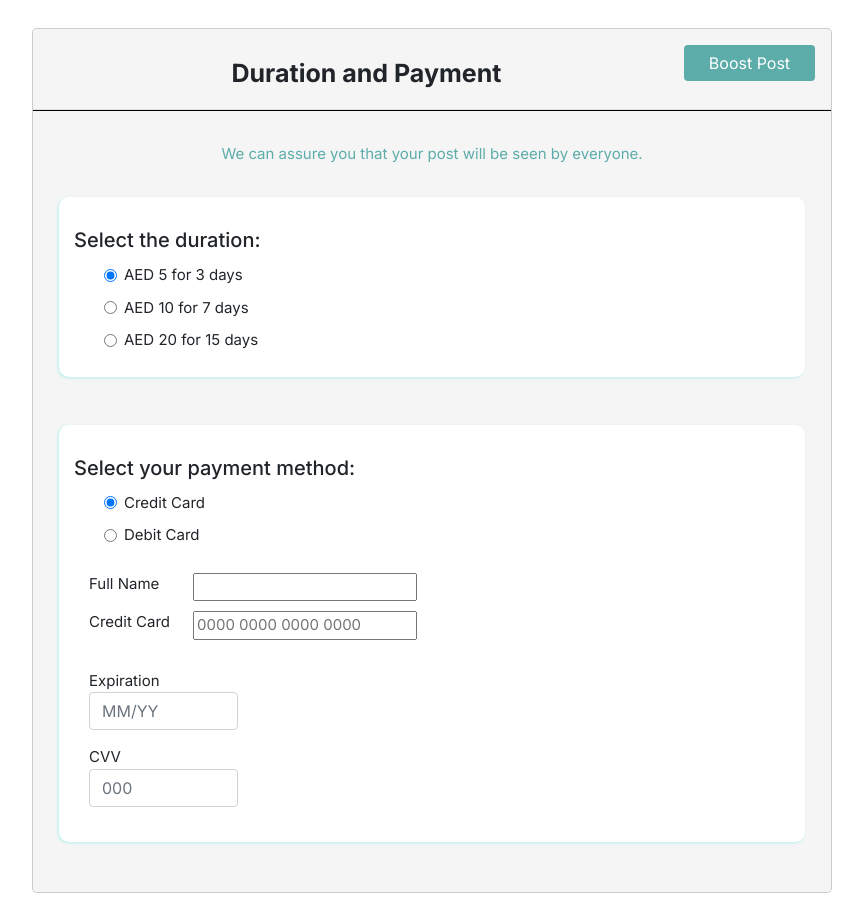
After one commit to patrishao/Swapee, a PHP site: page /boost.php in a window 1280 px wide. The commit adds this page. Shown: the whole page, without its empty margins (208-1071 px from the left). Run offline with PHP 8.4, Linux system fonts and the light colour scheme.

Commit message:
boost post done

```diff
--- /dev/null
+++ b/boost.php
@@ -0,0 +1,141 @@
+<!DOCTYPE html>
+<html lang="en">
+
+<head>
+    <meta charset="UTF-8">
+    <meta http-equiv="X-UA-Compatible" content="IE=edge">
+    <meta name="viewport" content="width=device-width, initial-scale=1.0">
+    <link rel="stylesheet" href="https://cdn.jsdelivr.net/npm/bootstrap@4.3.1/dist/css/bootstrap.min.css"
+        integrity="sha384-ggOyR0iXCbMQv3Xipma34MD+dH/1fQ784/j6cY/iJTQUOhcWr7x9JvoRxT2MZw1T" crossorigin="anonymous">
+    <link rel="stylesheet" href="css/boost.css">
+
+    <title>Boost</title>
+</head>
+
+<body>
+
+    <!-- Button trigger modal -->
+    <!-- <button type="button" class="btn btn-primary" data-toggle="modal" data-target="#exampleModalCenter">
+  Boost
+</button> -->
+
+    <?php require_once 'private/boostpost.php' ?>
+    <form class="" id="exampleModalCenter" tabindex="-1" role="dialog" aria-labelledby="exampleModalCenterTitle"
+        aria-hidden="true" method="post">
+
+
+        <div class="modal-dialog modal-lg modal-dialog-centered" role="document">
+
+
+
+            <div class="modal-content">
+
+
+
+                <div class="modal-header">
+                    <h5 class="modal-title" id="exampleModalCenterTitle">Duration and Payment</h5>
+                    <button type="submit" class="btn btn-primary " name="boostPost">Boost
+                        Post</button>
+                </div>
+
+
+                <div class="modal-body p-3  mb-4">
+                    <!-- duration -->
+
+
+                    <p class="text-center p-3">We can assure you that your post will be seen by
+                        everyone.</p>
+
+                    <div class="duration mb-5 ">
+                        <h5 class="pb-1 pt-3 ms-3">Select the duration:</h5>
+                        <div class="form-check">
+                            <input class="form-check-input" type="radio" name="radio" id="exampleRadios1" value="3"
+                                checked>
+                            <label class="form-check-label" for="exampleRadios1">
+                                AED 5 for 3 days
+                            </label>
+                        </div>
+                        <div class="form-check  ">
+                            <input class="form-check-input" type="radio" name="radio" id="exampleRadios2" value="7">
+                            <label class="form-check-label" for="exampleRadios2">
+                                AED 10 for 7 days
+                            </label>
+                        </div>
+                        <div class="form-check  ">
+                            <input class="form-check-input" type="radio" name="radio" id="exampleRadios2" value="15">
+                            <label class="form-check-label" for="exampleRadios2">
+                                AED 20 for 15 days
+                            </label>
+                        </div>
+                    </div>
+
+                    <!-- payment -->
+                    <div class="payment">
+                        <h5 class="pb-1 pt-3 ms-3">Select your payment method:</h5>
+                        <div class="form-check">
+                            <input class="form-check-input" type="radio" name="exampleRadios1" id="exampleRadios11"
+                                value="option11" checked>
+                            <label class="form-check-label" for="exampleRadios1">
+                                Credit Card
+                            </label>
+                        </div>
+                        <div class="form-check">
+                            <input class="form-check-input" type="radio" name="exampleRadios1" id="exampleRadios22"
+                                value="option22">
+                            <label class="form-check-label" for="exampleRadios2">
+                                Debit Card
+                            </label>
+                        </div>
+
+                        <div class="payment-details pb-1 pt-3 ms-4">
+                            <div class="col-md-6 mb-3">
+                                Full Name
+                                <input type="text" class="form-control1" id="cc-name" placeholder="">
+                            </div>
+                            <div class="col-md-6 mb-3">
+                                Credit Card
+                                <input type="text" class="form-control1" id="cc-number"
+                                    placeholder="0000 0000 0000 0000">
+                            </div>
+                        </div>
+
+                        <div class="expi-cvc pb-1 pt-3 ms-4 ">
+                            <div class="col-md-3 mb-3">
+                                Expiration
+                                <input type="text" class="form-control" id="cc-expiration" placeholder="MM/YY">
+                            </div>
+                            <div class="col-md-3 mb-3">
+                                CVV
+                                <input type="text" class="form-control" id="cc-cvv" placeholder="000">
+                            </div>
+                        </div>
+
+
+
+
+                    </div>
+                </div>
+
+
+            </div>
+
+        </div>
+    </form>
+
+
+
+    <script src="https://code.jquery.com/jquery-3.3.1.slim.min.js"
+        integrity="sha384-q8i/X+965DzO0rT7abK41JStQIAqVgRVzpbzo5smXKp4YfRvH+8abtTE1Pi6jizo" crossorigin="anonymous">
+    </script>
+    <script src="https://cdn.jsdelivr.net/npm/popper.js@1.14.7/dist/umd/popper.min.js"
+        integrity="sha384-UO2eT0CpHqdSJQ6hJty5KVphtPhzWj9WO1clHTMGa3JDZwrnQq4sF86dIHNDz0W1" crossorigin="anonymous">
+    </script>
+    <script src="https://cdn.jsdelivr.net/npm/bootstrap@4.3.1/dist/js/bootstrap.min.js"
+        integrity="sha384-JjSmVgyd0p3pXB1rRibZUAYoIIy6OrQ6VrjIEaFf/nJGzIxFDsf4x0xIM+B07jRM" crossorigin="anonymous">
+    </script>
+</body>
+
+
+
+
+</html>
--- /dev/null
+++ b/css/boost.css
@@ -0,0 +1,100 @@
+@import url('https://fonts.googleapis.com/css2?family=Inter:wght@400;500;600;700;900&display=swap');
+
+* {
+    font-family: 'Inter';
+}
+
+.modal {
+    width: 100%;
+}
+
+.modal-dialog {
+    border-radius: 20px;
+    border: none;
+
+}
+
+.modal-title {
+    text-align: center;
+    font-size: 25px;
+    padding-top: 10px;
+    font-weight: 700;
+    display: flex;
+    width: 100%;
+    display: flex;
+    justify-content: center;
+    align-items: center;
+
+}
+
+.modal-content {
+    background-color: whitesmoke;
+
+}
+
+.modal-body {
+    border-top: 1px solid black;
+    border-radius: 0px 0px 10px 10px;
+    font-size: 15px;
+}
+
+.btn {
+    background-color: #5CACA9;
+    color: white;
+    border: none;
+    width: 20%;
+    transition: 0.5s;
+
+}
+
+.btn:hover {
+    background-color: #FEB005;
+    color: white;
+}
+
+.form-check {
+    margin-bottom: 10px;
+    margin-left: 2em;
+}
+
+.duration,
+.payment {
+    background: #FFFFFF;
+    box-shadow: -1px 1px 3px #B5EFED;
+    height: auto;
+    width: auto;
+    padding: 1em;
+    border-radius: 10px;
+    margin: 10px;
+
+}
+
+
+
+
+
+.form-control1 {
+    float: right;
+}
+
+
+
+.model-content form {
+    width: 100%;
+}
+
+
+
+
+.form-check-input:checked,
+.form-check-input label:checked {
+    background-color: #5CACA9;
+    border: none;
+    color:
+        #5CACA9;
+}
+
+.modal-body p {
+    color:
+        #5CACA9;
+}
--- /dev/null
+++ b/private/boostpost.php
@@ -0,0 +1,39 @@
+<?php
+require_once 'private/includes/connection.php';
+
+if (isset($_GET['p-id'])) {
+    $pID = $_GET['p-id'];
+}
+
+if (isset($_POST['boostPost'])) {
+
+
+    $day = $_POST['radio'];
+    $postID = $_POST['postID'];
+
+    $setToFeature = mysqli_query($connection, "UPDATE posts SET isFeatured = 1 WHERE post_id = '$pID'");
+
+
+    if (!$setToFeature) {
+        die("QUERY FAILED " . mysqli_error($connection));
+    } else {
+
+        $setScheduleOn = mysqli_query($connection, "SET GLOBAL event_scheduler = ON");
+
+
+        $scheduleQuery = "CREATE EVENT myevent" . uniqid() .  " ON SCHEDULE AT CURRENT_TIMESTAMP + INTERVAL "  . $day .   " DAY ";
+        $scheduleQuery .= " DO ";
+        $scheduleQuery .=  "UPDATE posts SET isFeatured = 0 WHERE post_id =  '$pID'";
+
+        // CREATE EVENT myevent
+
+
+        $scheduleResult = mysqli_query($connection, $scheduleQuery);
+
+        if (!$scheduleResult) {
+            die("QUERY FAILED " . mysqli_error($connection));
+        } else {
+            echo ("<script>location.href='profile.php?status=paymentsuccess'</script>");
+        }
+    }
+}
```
Also changed, not shown: css/profile.css (+16 -0 lines), profile.php (+66 -7 lines), images/home/header_electronics.png, 1 other file.
